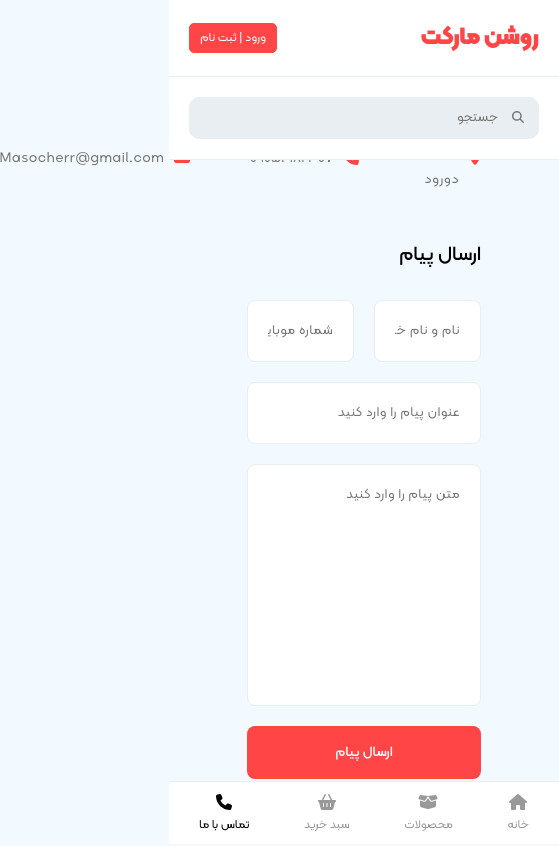
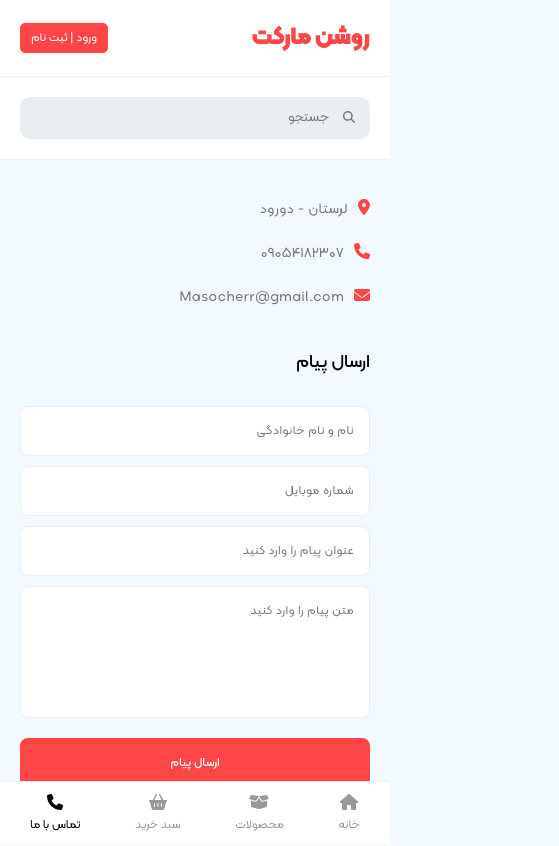
Before and after one commit to Masocher/Roshan, a Next.js app: page /contact-us in a window 390 px wide. Shown: the top 846 px of the page, 559 px wide, since content can reach past the window. Built offline with nearby package versions, Linux system fonts and the light colour scheme.

Commit message:
Responsive contact-us page

```diff
--- a/src/styles/contact-us/ContactUs.module.css
+++ b/src/styles/contact-us/ContactUs.module.css
@@ -86,3 +86,71 @@
     border: none;
     outline: 0;
 }
+
+@media (max-width: 1200px) {
+    .right_section {
+        width: calc(100% - 60px);
+    }
+
+    .body_input {
+        height: 100px;
+    }
+
+    .left_section {
+        width: calc(100% - 60px);
+    }
+}
+
+@media (max-width: 950px) {
+    .wrapper {
+        margin: 120px auto 0 auto;
+    }
+
+    .right_section {
+        width: calc(100% - 40px);
+    }
+
+    .left_section {
+        width: calc(100% - 40px);
+    }
+
+    .input_box {
+        margin-bottom: 10px;
+    }
+
+    .inf_input {
+        width: calc(50% - 47px);
+    }
+
+    .send_message_btn {
+        margin-top: 10px;
+    }
+
+    .main_title {
+        margin: 40px 0 30px 0;
+    }
+}
+
+@media (max-width: 580px) {
+    .main_title {
+        font-size: 18px;
+    }
+
+    .left_section {
+        flex-direction: column;
+    }
+
+    .inf_box:nth-child(2) {
+        margin: 20px 0;
+    }
+
+    .input_box {
+        width: calc(100% - 32px);
+        padding: 15px;
+        font-size: 12px;
+    }
+
+    .send_message_btn {
+        font-size: 12px;
+    }
+}
```
